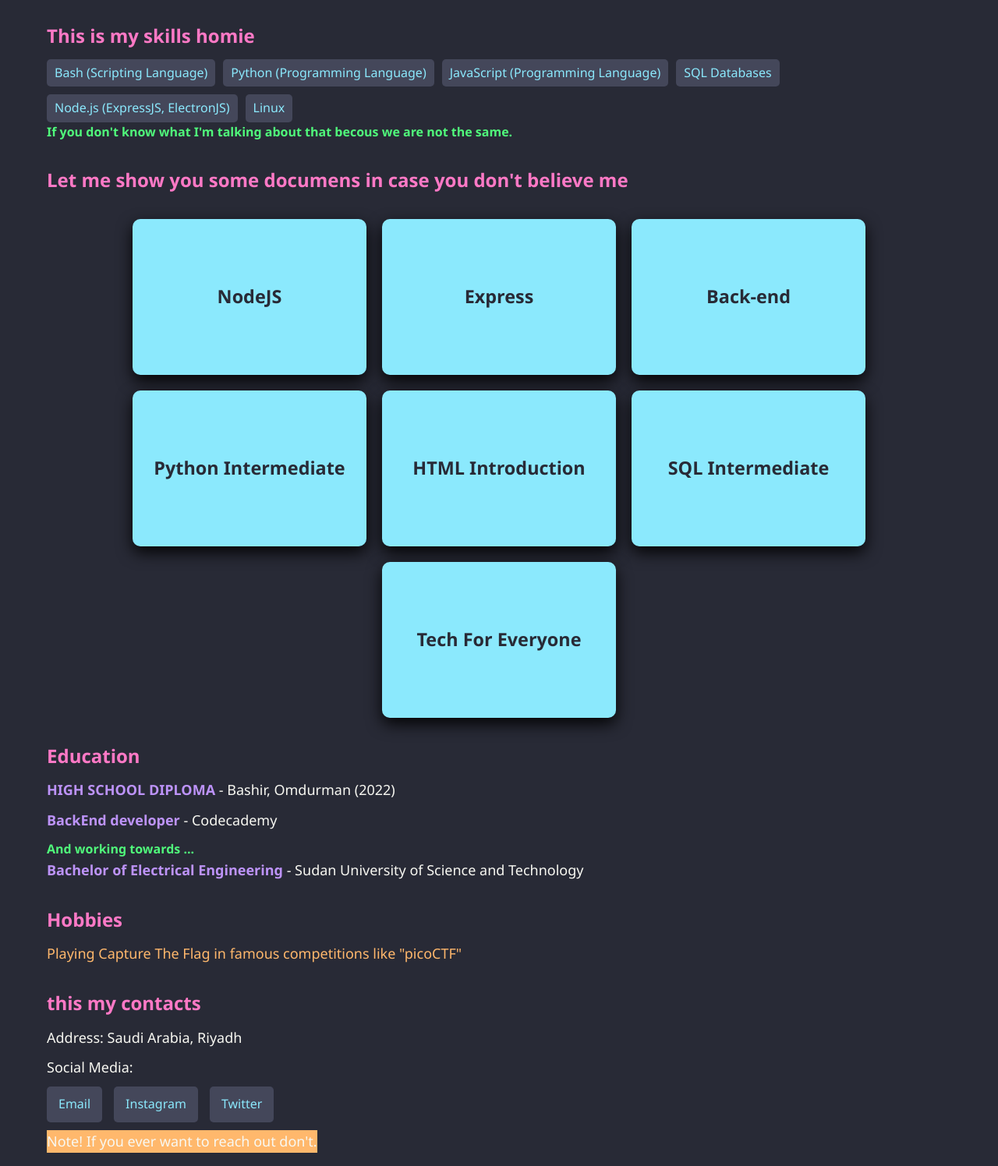
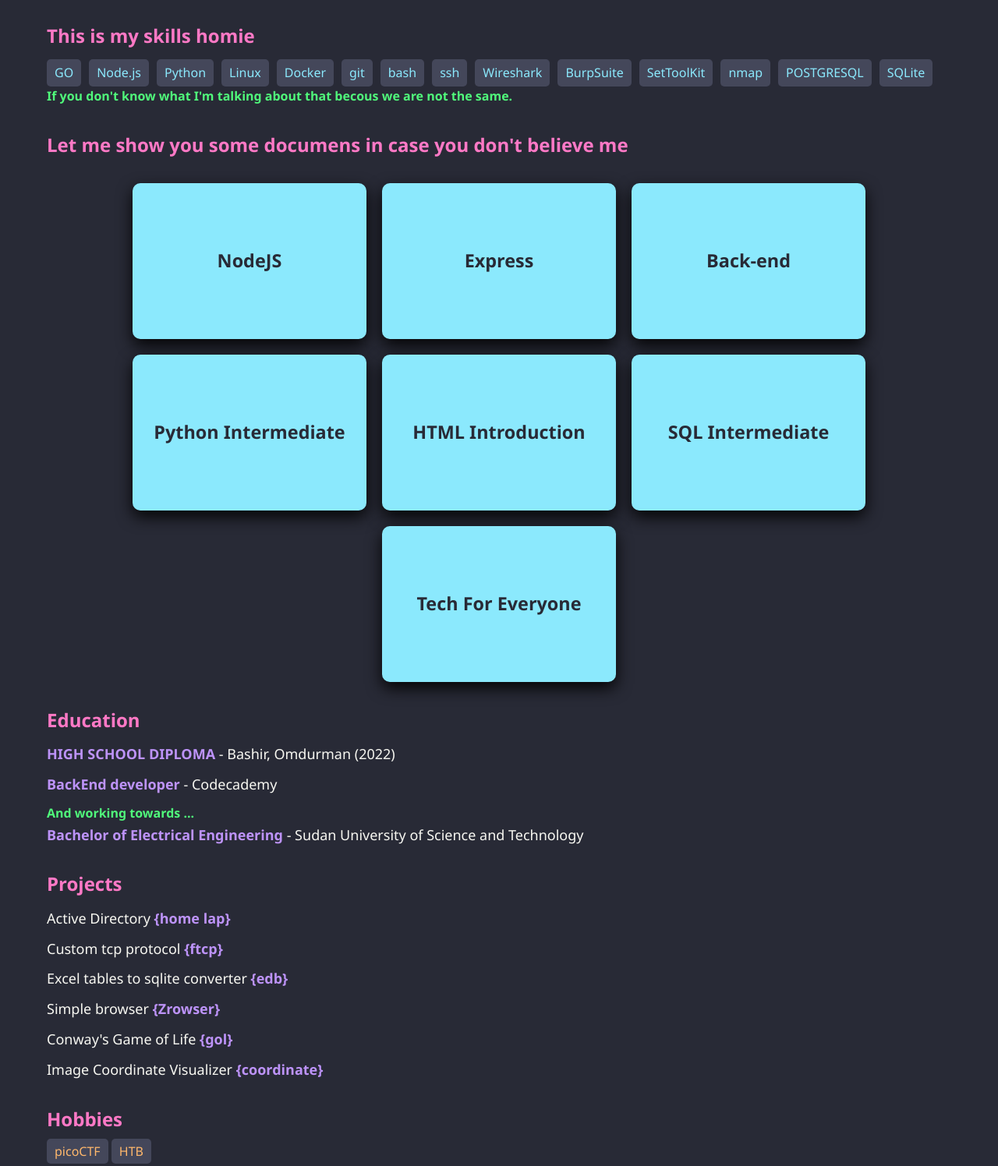
Before and after one commit to MJ-NMR/herb, a plain HTML site: page index.html in a window 1280 px wide. Shown: the part 306-1802 px from the top of the page at 78% size. Drawn offline with Linux system fonts and the light colour scheme.

Commit message:
add: skills, hobbis

```diff
--- a/index.html
+++ b/index.html
@@ -165,12 +165,20 @@
     <div class="section">
         <h2>This is my skills homie</h2>
         <div class="skills">
-            <span class="skill">Bash (Scripting Language)</span>
-            <span class="skill">Python (Programming Language)</span>
-            <span class="skill">JavaScript (Programming Language)</span>
-            <span class="skill">SQL Databases</span>
-            <span class="skill">Node.js (ExpressJS, ElectronJS)</span>
-            <span class="skill">Linux</span>
+				<span class="skill">GO</span>
+				<span class="skill">Node.js</span>
+				<span class="skill">Python</span>
+				<span class="skill">Linux</span>
+				<span class="skill">Docker</span>
+				<span class="skill">git</span>
+				<span class="skill">bash</span>
+				<span class="skill">ssh</span>
+				<span class="skill">Wireshark</span>
+				<span class="skill">BurpSuite</span>
+				<span class="skill">SetToolKit</span>
+				<span class="skill">nmap</span>
+				<span class="skill">POSTGRESQL</span>
+				<span class="skill">SQLite</span>
         </div>
 		<h4 style="color: #50fa7b">If you don't know what I'm talking about that becous we are not the same.</h4>
     </div>
@@ -233,8 +241,18 @@
     </div>
 
     <div class="section">
+        <h2>Projects</h2>
+			<p>Active Directory <strong style="color: #bd93f9">{home lap}</strong></p>
+			<p>Custom tcp protocol <strong style="color: #bd93f9">{ftcp}</strong></p>
+			<p>Excel tables to sqlite converter <strong style="color: #bd93f9">{edb}</strong></p>
+			<p>Simple browser <strong style="color: #bd93f9">{Zrowser}</strong></p>
+			<p>Conway's Game of Life <strong style="color: #bd93f9">{gol}</strong></p>
+			<p>Image Coordinate Visualizer <strong style="color: #bd93f9">{coordinate}</strong></p>
+    </div>
+    <div class="section">
         <h2>Hobbies</h2>
-        <p style="color: #ffb86c;">Playing Capture The Flag in famous competitions like "picoCTF"</p>
+        <span class="skill" style="color: #ffb86c;">picoCTF</span>
+        <span class="skill" style="color: #ffb86c;">HTB</span>
     </div>
 
     <div class="section">
```
